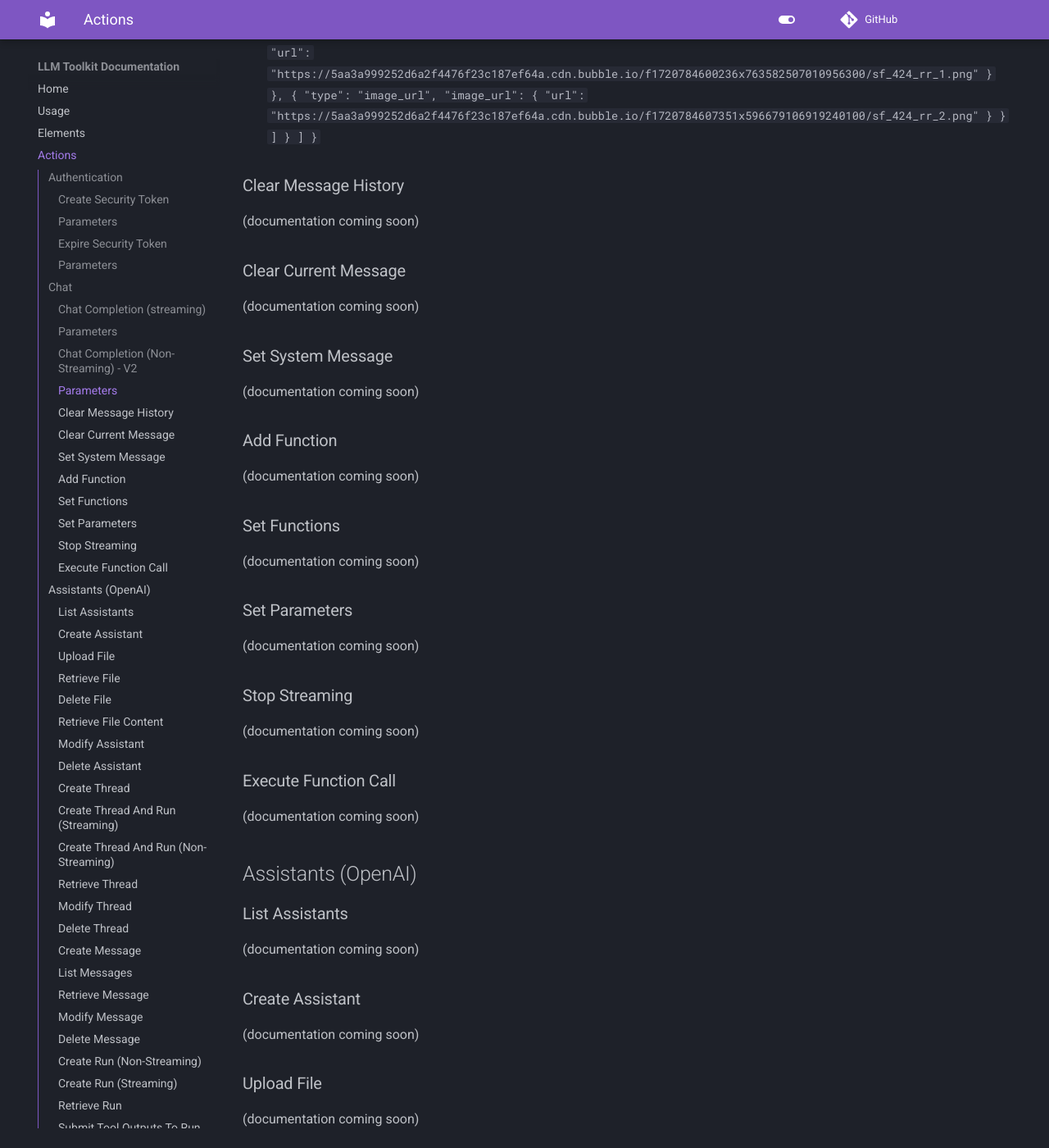
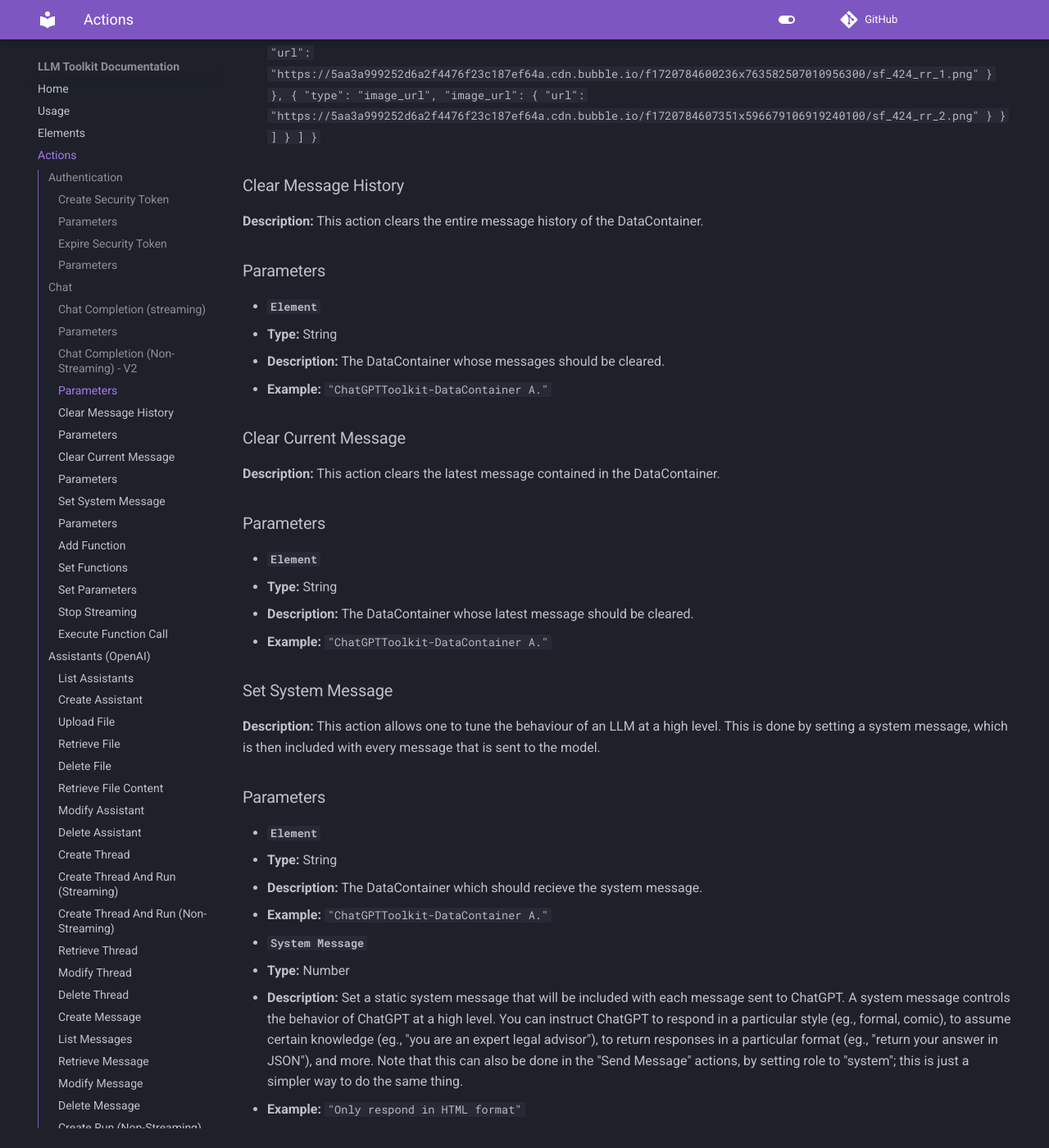
Before and after one commit to Launchable-AI/llm-toolkit-docs, an MkDocs documentation site: the page built from docs/actions.md, in a window 1280 px wide and 1400 px high, scrolled down 6837 px. Shown: the whole window at 82% size. Built offline with MkDocs 1.6.1 and Material for MkDocs 9.7.7, drawn with Linux system fonts in a browser that asks for light colours; comment, search, counter and statistics services are not loaded; some of the changed text lies outside the part shown.

Commit message:
Update actions.md

```diff
--- a/docs/actions.md
+++ b/docs/actions.md
@@ -65,7 +65,7 @@
 
 - **`Element`**
   - **Type:** String
-  - **Description:** The element used for input, typically for selecting or configuring options within the streaming action.
+  - **Description:** The specified front-end DataContainer, which stores the chat data.
   - **Example:** `"ChatGPTToolkit-DataContainer A."`
 
 - **`Prompt`**
@@ -257,15 +257,43 @@
 
 ### Clear Message History
 
-(documentation coming soon)
+**Description:** This action clears the entire message history of the DataContainer.
+
+### Parameters
+- **`Element`**
+  - **Type:** String
+  - **Description:** The DataContainer whose messages should be cleared.
+  - **Example:** `"ChatGPTToolkit-DataContainer A."`
 
 ### Clear Current Message
+**Description:** This action clears the latest message contained in the DataContainer.
 
-(documentation coming soon)
+### Parameters
+- **`Element`**
+  - **Type:** String
+  - **Description:** The DataContainer whose latest message should be cleared.
+  - **Example:** `"ChatGPTToolkit-DataContainer A."`
 
 ### Set System Message
 
-(documentation coming soon)
+**Description:** This action allows one to tune the behaviour of an LLM at a high level. This is done by setting a system message, which is then included with every message that is sent to the model.
+
+### Parameters
+- **`Element`**
+  - **Type:** String
+  - **Description:** The DataContainer which should recieve the system message.
+  - **Example:** `"ChatGPTToolkit-DataContainer A."`
+- **`System Message`**
+  - **Type:** Number
+  - **Description:** Set a static system message that will be included with each message sent to ChatGPT. A system message
+controls the behavior of ChatGPT at a high level. You can instruct ChatGPT to respond in a particular style (eg.,
+formal, comic), to assume certain knowledge (eg., "you
+are an expert legal advisor"), to return responses in a
+particular format (eg., "return your answer in JSON"), and
+more. Note that this can also be done in the "Send
+Message" actions, by setting role to "system"; this is just a
+simpler way to do the same thing.
+  - **Example:** `"Only respond in HTML format"`
 
 ### Add Function
 
```
